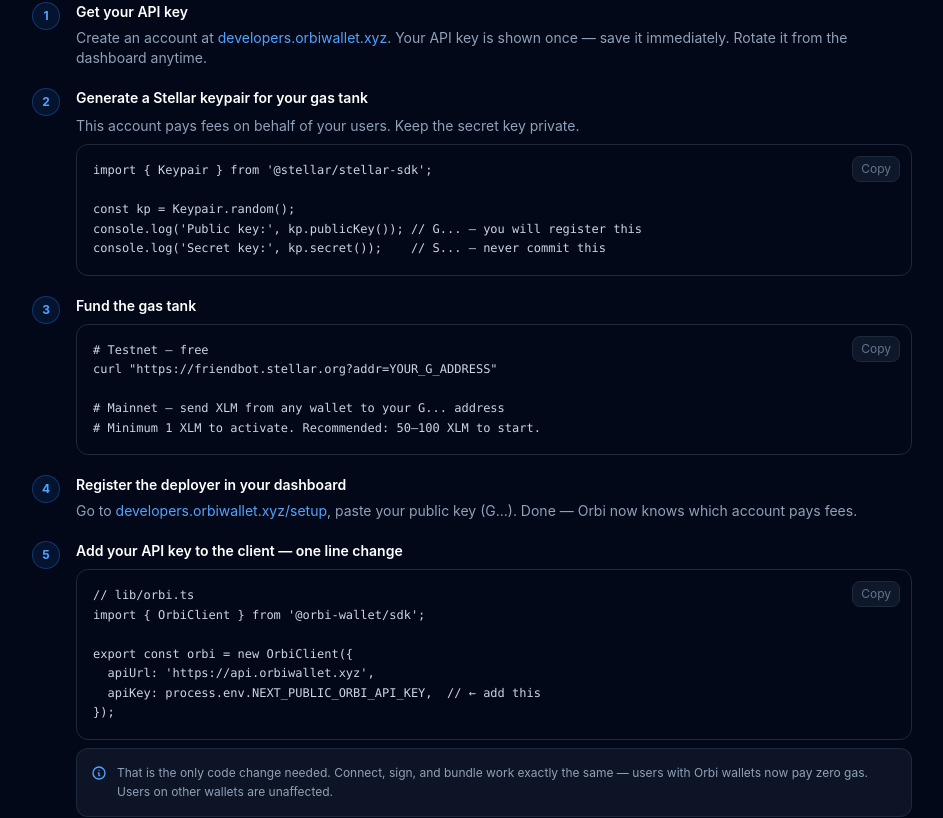
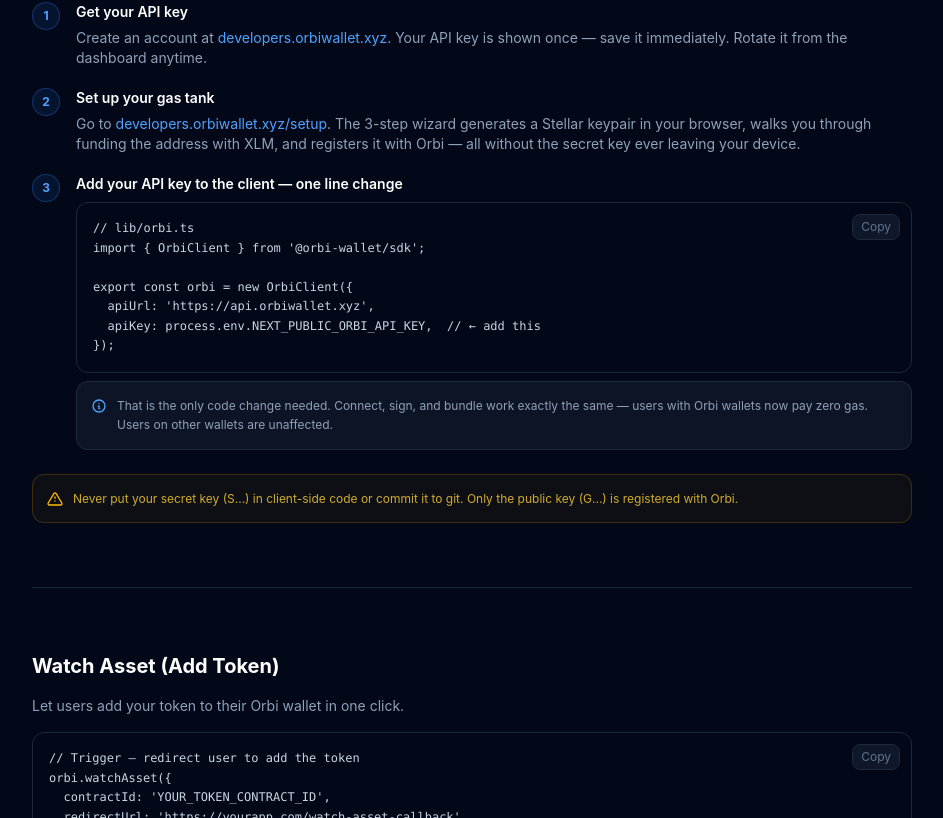
Before and after one commit to Novablitz404/orbi-smart-wallet, a Next.js app in the folder developers/: page /docs in a window 1280 px wide. Shown: the part 6302-7120 px from the top of the page, without its empty margins (288-1231 px from the left). Built offline with nearby package versions, Linux system fonts and the light colour scheme.

Commit message:
Docs: fix gasless setup — remove manual keypair step, point to /setup wizard

```diff
--- a/developers/app/docs/page.tsx
+++ b/developers/app/docs/page.tsx
@@ -522,43 +522,19 @@
 
               <div className="flex gap-4">
                 <StepBadge n="2" />
-                <div className="flex-1 space-y-2">
-                  <p className="text-sm font-semibold text-white">Generate a Stellar keypair for your gas tank</p>
-                  <p className="text-slate-400 text-sm">This account pays fees on behalf of your users. Keep the secret key private.</p>
-                  <CodeBlock code={`import { Keypair } from '@stellar/stellar-sdk';
-
-const kp = Keypair.random();
-console.log('Public key:', kp.publicKey()); // G... — you will register this
-console.log('Secret key:', kp.secret());    // S... — never commit this`} />
+                <div className="flex-1 space-y-1.5">
+                  <p className="text-sm font-semibold text-white">Set up your gas tank</p>
+                  <p className="text-slate-400 text-sm">
+                    Go to <a href="https://developers.orbiwallet.xyz/setup" target="_blank" rel="noopener noreferrer" className="text-blue-400 hover:underline">developers.orbiwallet.xyz/setup</a>. The 3-step wizard generates a Stellar keypair in your browser, walks you through funding the address with XLM, and registers it with Orbi — all without the secret key ever leaving your device.
+                  </p>
                 </div>
               </div>
 
               <div className="flex gap-4">
                 <StepBadge n="3" />
                 <div className="flex-1 space-y-2">
-                  <p className="text-sm font-semibold text-white">Fund the gas tank</p>
-                  <CodeBlock code={`# Testnet — free
-curl "https://friendbot.stellar.org?addr=YOUR_G_ADDRESS"
+                  <p className="text-sm font-semibold text-white">Add your API key to the client — one line change</p>
 
-# Mainnet — send XLM from any wallet to your G... address
-# Minimum 1 XLM to activate. Recommended: 50–100 XLM to start.`} />
-                </div>
-              </div>
-
-              <div className="flex gap-4">
-                <StepBadge n="4" />
-                <div className="flex-1 space-y-1.5">
-                  <p className="text-sm font-semibold text-white">Register the deployer in your dashboard</p>
-                  <p className="text-slate-400 text-sm">
-                    Go to <a href="https://developers.orbiwallet.xyz/setup" target="_blank" rel="noopener noreferrer" className="text-blue-400 hover:underline">developers.orbiwallet.xyz/setup</a>, paste your public key (G...). Done — Orbi now knows which account pays fees.
-                  </p>
-                </div>
-              </div>
-
-              <div className="flex gap-4">
-                <StepBadge n="5" />
-                <div className="flex-1 space-y-2">
-                  <p className="text-sm font-semibold text-white">Add your API key to the client — one line change</p>
                   <CodeBlock code={`// lib/orbi.ts
 import { OrbiClient } from '@orbi-wallet/sdk';
 
```
